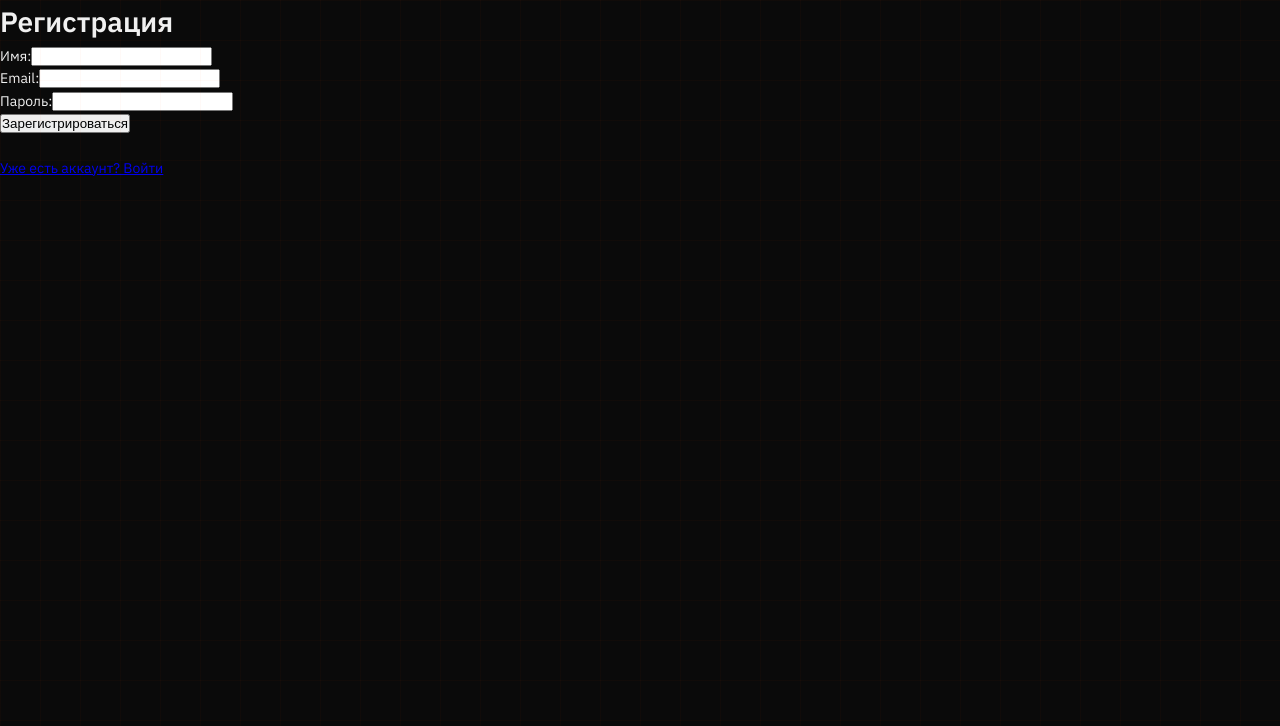
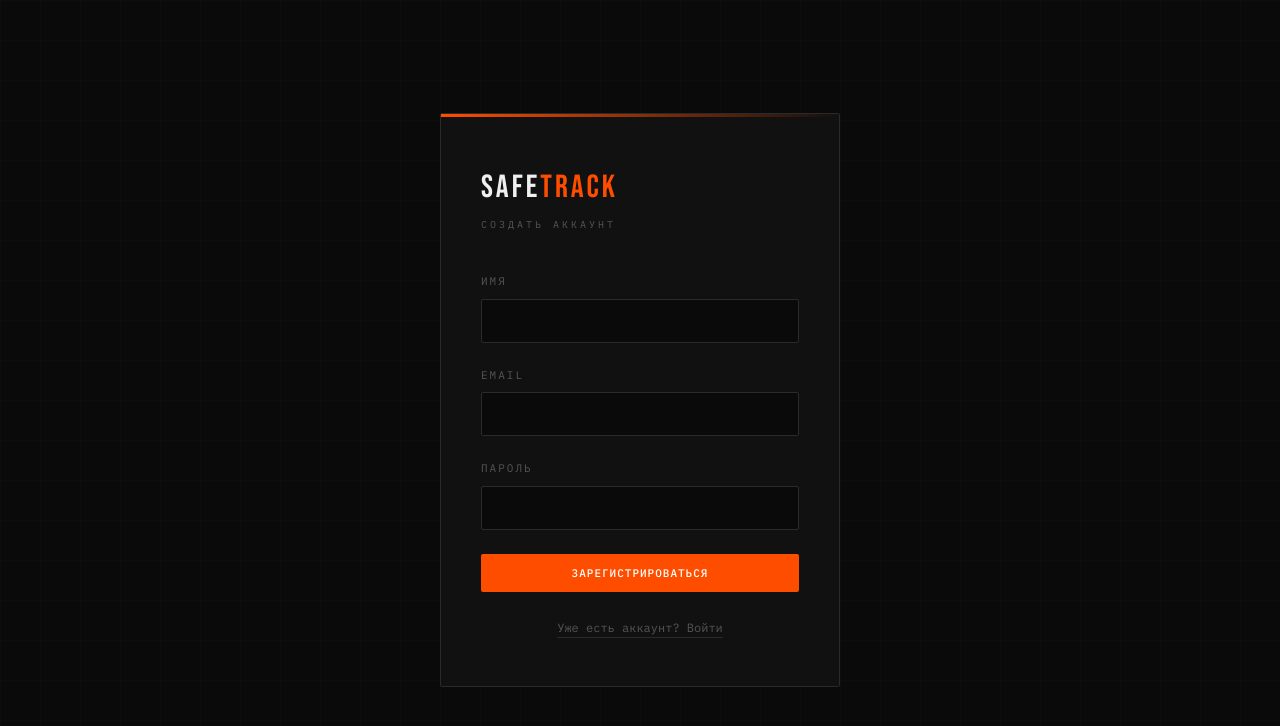
Before and after one commit to Kenpach1Zaracki/sem4-lab1, a React (Create React App) app: page /register in a window 1280 px wide. Shown: the top 726 px of the page. Built offline with nearby package versions, Linux system fonts and the light colour scheme.

Commit message:
Refactor registration form validation and UI

```diff
--- a/src/pages/Register.js
+++ b/src/pages/Register.js
@@ -10,12 +10,11 @@ const Register = () => {
   const [serverError, setServerError] = useState(null)
 
   const validate = () => {
-    const newErrors = {}
-    if (!form.name.trim()) newErrors.name = 'Укажите имя'
-    if (!form.email.trim()) newErrors.email = 'Укажите email'
-    if (!form.password.trim()) newErrors.password = 'Укажите пароль'
-    if (form.password.length < 6) newErrors.password = 'Пароль минимум 6 символов'
-    return newErrors
+    const e = {}
+    if (!form.name.trim()) e.name = 'Укажите имя'
+    if (!form.email.trim()) e.email = 'Укажите email'
+    if (form.password.length < 6) e.password = 'Пароль минимум 6 символов'
+    return e
   }
 
   const handleChange = e => {
@@ -25,74 +24,47 @@ const Register = () => {
 
   const handleSubmit = e => {
     e.preventDefault()
-    const validationErrors = validate()
-    if (Object.keys(validationErrors).length > 0) {
-      setErrors(validationErrors)
-      return
-    }
-    // Проверяем что email не занят
+    const ve = validate()
+    if (Object.keys(ve).length > 0) { setErrors(ve); return }
     api.get(`/users?email=${form.email}`)
-      .then(response => {
-        if (response.data.length > 0) {
-          setErrors({ email: 'Пользователь с таким email уже существует' })
-          return
-        }
-        // Регистрируем нового пользователя с ролью investigator
-        const newUser = { ...form, role: 'investigator' }
-        return api.post('/users', JSON.stringify(newUser))
+      .then(res => {
+        if (res.data.length > 0) { setErrors({ email: 'Email уже занят' }); return }
+        return api.post('/users', JSON.stringify({ ...form, role: 'investigator' }))
       })
-      .then(response => {
-        if (!response) return
-        saveUser(response.data)
-        navigate('/')
-      })
-      .catch(() => {
-        setServerError('Ошибка регистрации. Попробуйте позже.')
-      })
+      .then(res => { if (res) { saveUser(res.data); navigate('/') } })
+      .catch(() => setServerError('Ошибка регистрации. Попробуйте позже.'))
   }
 
   return (
-    <div>
-      <h1>Регистрация</h1>
-      {serverError && <div style={{ color: 'red' }}>{serverError}</div>}
-      <form onSubmit={handleSubmit}>
-        <label>
-          Имя:
-          <input
-            type='text'
-            name='name'
-            value={form.name}
-            onChange={handleChange}
-          />
-        </label>
-        {errors.name && <div style={{ color: 'red' }}>{errors.name}</div>}
-        <br />
-        <label>
-          Email:
-          <input
-            type='email'
-            name='email'
-            value={form.email}
-            onChange={handleChange}
-          />
-        </label>
-        {errors.email && <div style={{ color: 'red' }}>{errors.email}</div>}
-        <br />
-        <label>
-          Пароль:
-          <input
-            type='password'
-            name='password'
-            value={form.password}
-            onChange={handleChange}
-          />
-        </label>
-        {errors.password && <div style={{ color: 'red' }}>{errors.password}</div>}
-        <br />
-        <button type='submit'>Зарегистрироваться</button>
-      </form>
-      <br />
-      <Link to='/login'>Уже есть аккаунт? Войти</Link>
+    <div className='auth-page'>
+      <div className='auth-card'>
+        <div className='auth-logo'>SAFE<span>TRACK</span></div>
+        <div className='auth-subtitle'>Создать аккаунт</div>
+        {serverError && <div className='server-error'>{serverError}</div>}
+        <form onSubmit={handleSubmit}>
+          <div className='form-group'>
+            <label className='form-label'>Имя</label>
+            <input className='form-input' type='text' name='name' value={form.name} onChange={handleChange} />
+            {errors.name && <div className='form-error'>{errors.name}</div>}
+          </div>
+          <div className='form-group'>
+            <label className='form-label'>Email</label>
+            <input className='form-input' type='email' name='email' value={form.email} onChange={handleChange} />
+            {errors.email && <div className='form-error'>{errors.email}</div>}
+          </div>
+          <div className='form-group'>
+            <label className='form-label'>Пароль</label>
+            <input className='form-input' type='password' name='password' value={form.password} onChange={handleChange} />
+            {errors.password && <div className='form-error'>{errors.password}</div>}
+          </div>
+          <button type='submit' className='btn btn-primary' style={{ width: '100%', justifyContent: 'center', padding: '12px' }}>
+            Зарегистрироваться
+          </button>
+        </form>
+        <div className='auth-footer'>
+          <Link to='/login' className='auth-link'>Уже есть аккаунт? Войти</Link>
+        </div>
+      </div>
     </div>
   )
 }
```
